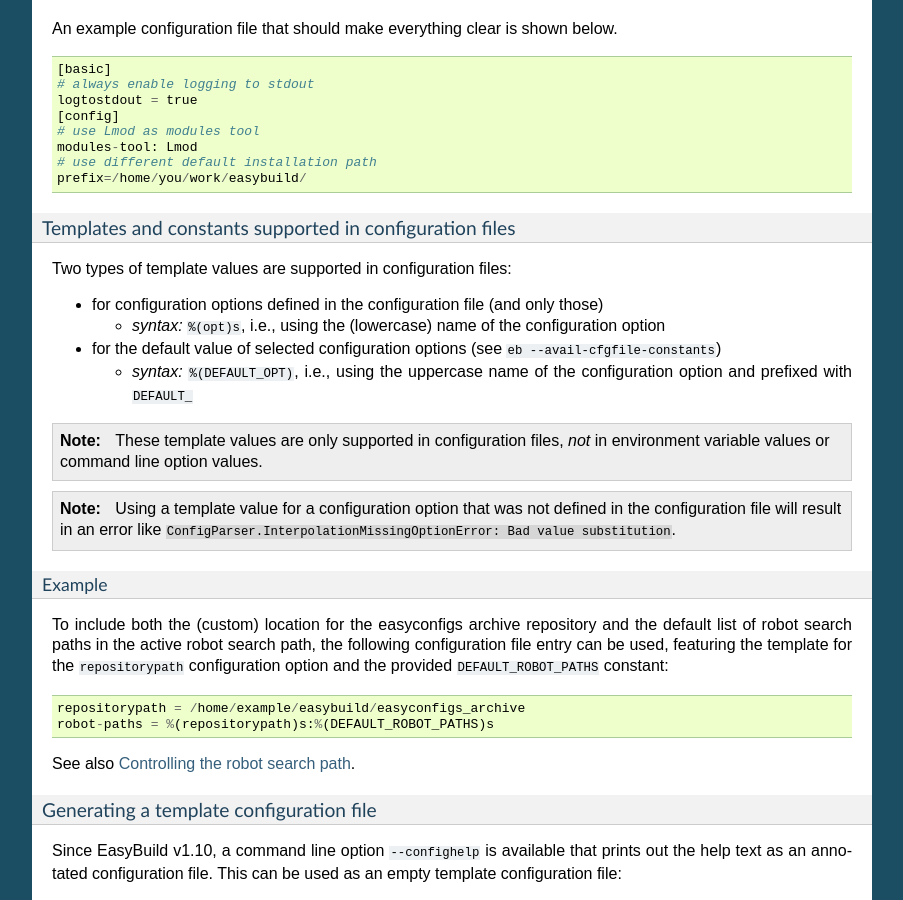
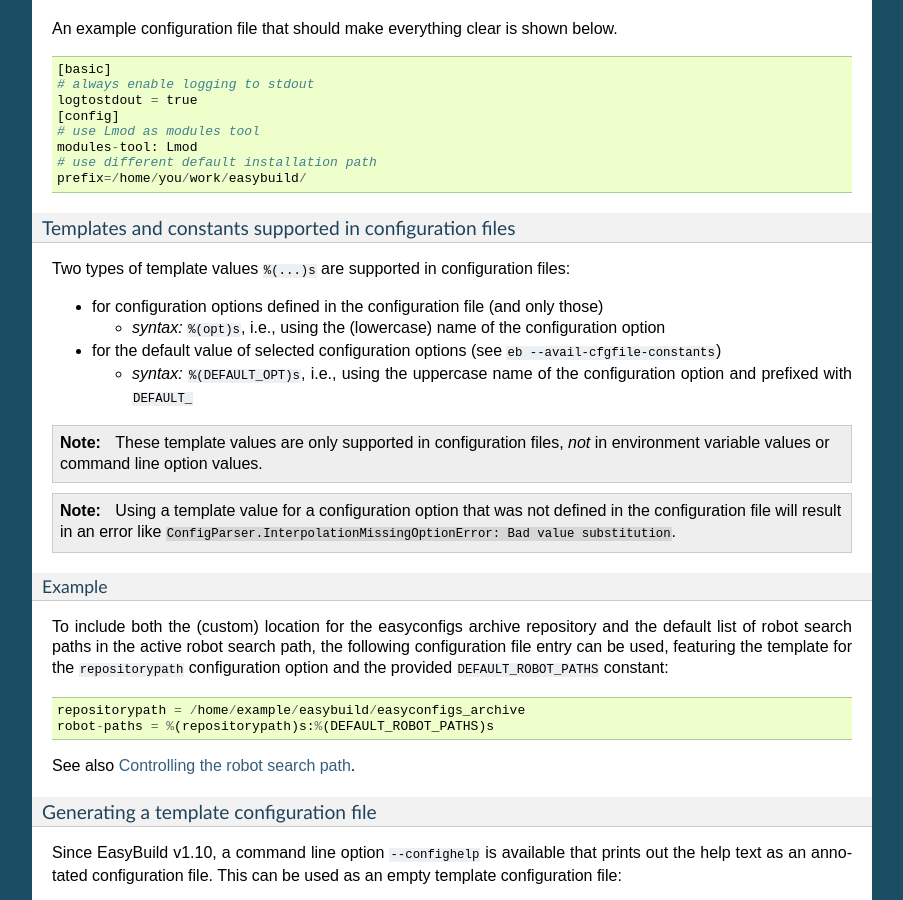
Before and after one commit to easybuilders/easybuild, a Sphinx documentation site: the page built from docs/Configuration.rst, in a window 1280 px wide and 900 px high, scrolled down 2165 px. Shown: the whole window, without its empty margins (198-1101 px from the left). Built offline with Sphinx 7.4.7, drawn with Linux system fonts in a browser that asks for light colours.

```diff
--- a/docs/Configuration.rst
+++ b/docs/Configuration.rst
@@ -156,7 +156,7 @@ An example configuration file that should make everything clear is shown below.
 Templates and constants supported in configuration files
 ^^^^^^^^^^^^^^^^^^^^^^^^^^^^^^^^^^^^^^^^^^^^^^^^^^^^^^^^
 
-Two types of template values are supported in configuration files:
+Two types of template values ``%(...)s`` are supported in configuration files:
 
 * for configuration options defined in the configuration file (and only those)
 
@@ -164,7 +164,7 @@ Two types of template values are supported in configuration files:
 
 * for the default value of selected configuration options (see ``eb --avail-cfgfile-constants``)
 
-  * *syntax:* ``%(DEFAULT_OPT)``, i.e., using the uppercase name of the configuration option and prefixed with ``DEFAULT_``
+  * *syntax:* ``%(DEFAULT_OPT)s``, i.e., using the uppercase name of the configuration option and prefixed with ``DEFAULT_``
 
 .. note::
   These template values are only supported in configuration files, *not* in environment variable values or
```
